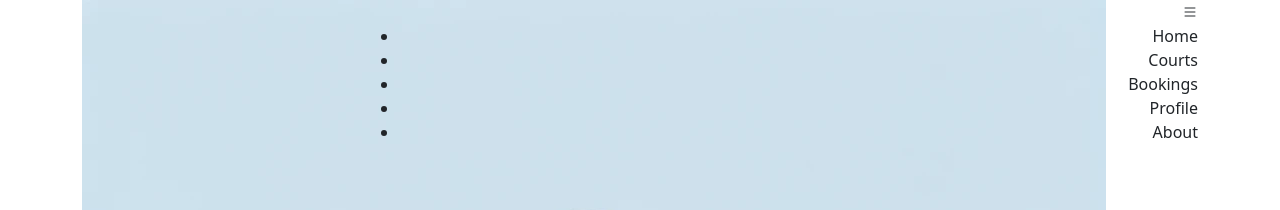
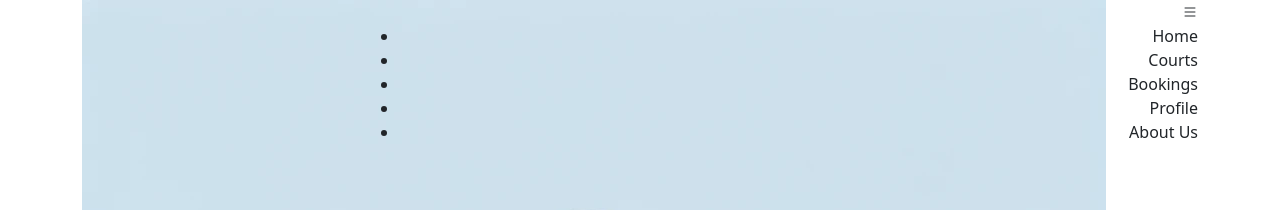
Before and after one commit to SRESamuel/NowCourtz, an Angular app: page / in a window 1280 px wide. Shown: the top 210 px of the page. Built offline with nearby package versions, Linux system fonts and the light colour scheme.

Commit message:
Changed name

```diff
--- a/src/app/components/navheader/navheader.component.html
+++ b/src/app/components/navheader/navheader.component.html
@@ -16,7 +16,7 @@
             <li>Courts</li>
             <li>Bookings</li>
             <li>Profile</li>
-            <li>About</li>
+            <li>About Us</li>
           </ul>
         </div>
       </div>
```
